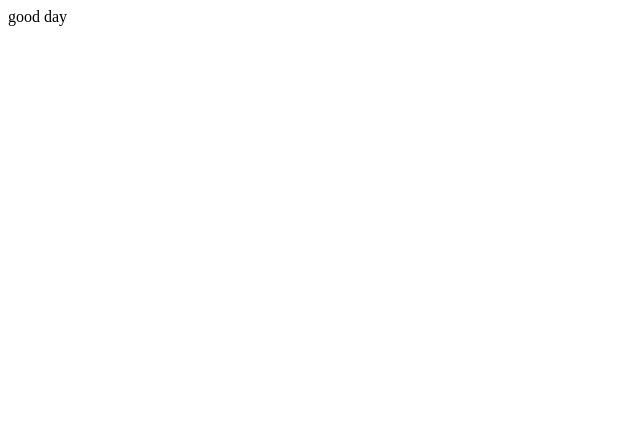
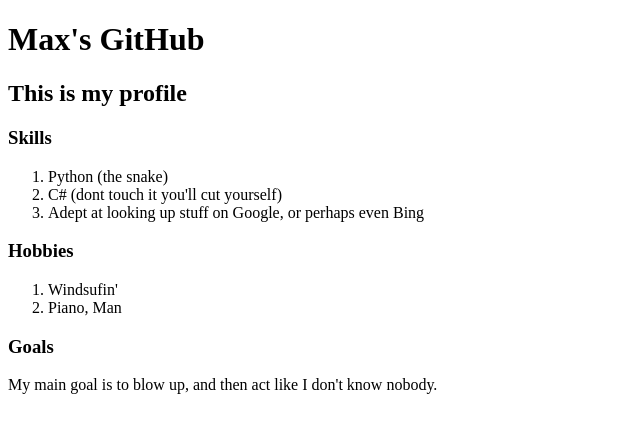
Before and after one commit to MtOdell/MtOdell.github.io, a plain HTML site: page index.html in a window 1280 px wide. Shown: the whole page, without its empty margins (0-640 px from the left). Drawn offline with Linux system fonts and the light colour scheme.

Commit message:
end of week 6

```diff
--- a/index.html
+++ b/index.html
@@ -6,6 +6,26 @@
     <title>My Profile</title>
 </head>
 <body>
-    good day
+    <h1>Max's GitHub</h1>
+    <h2>This is my profile</h2>
+    <div>
+        <h3>Skills</h3>
+        <ol>
+            <li>Python (the snake)</li>
+            <li>C# (dont touch it you'll cut yourself)</li>
+            <li>Adept at looking up stuff on Google, or perhaps even Bing</li>
+        </ol>
+    </div>
+    <div>
+        <h3>Hobbies</h3>
+        <ol>
+            <li>Windsufin'</li>
+            <li>Piano, Man</li>
+        </ol>
+    </div>
+    <div>
+        <h3>Goals</h3>
+        <p>My main goal is to blow up, and then act like I don't know nobody.</p>
+    </div>
 </body>
 </html>
```
